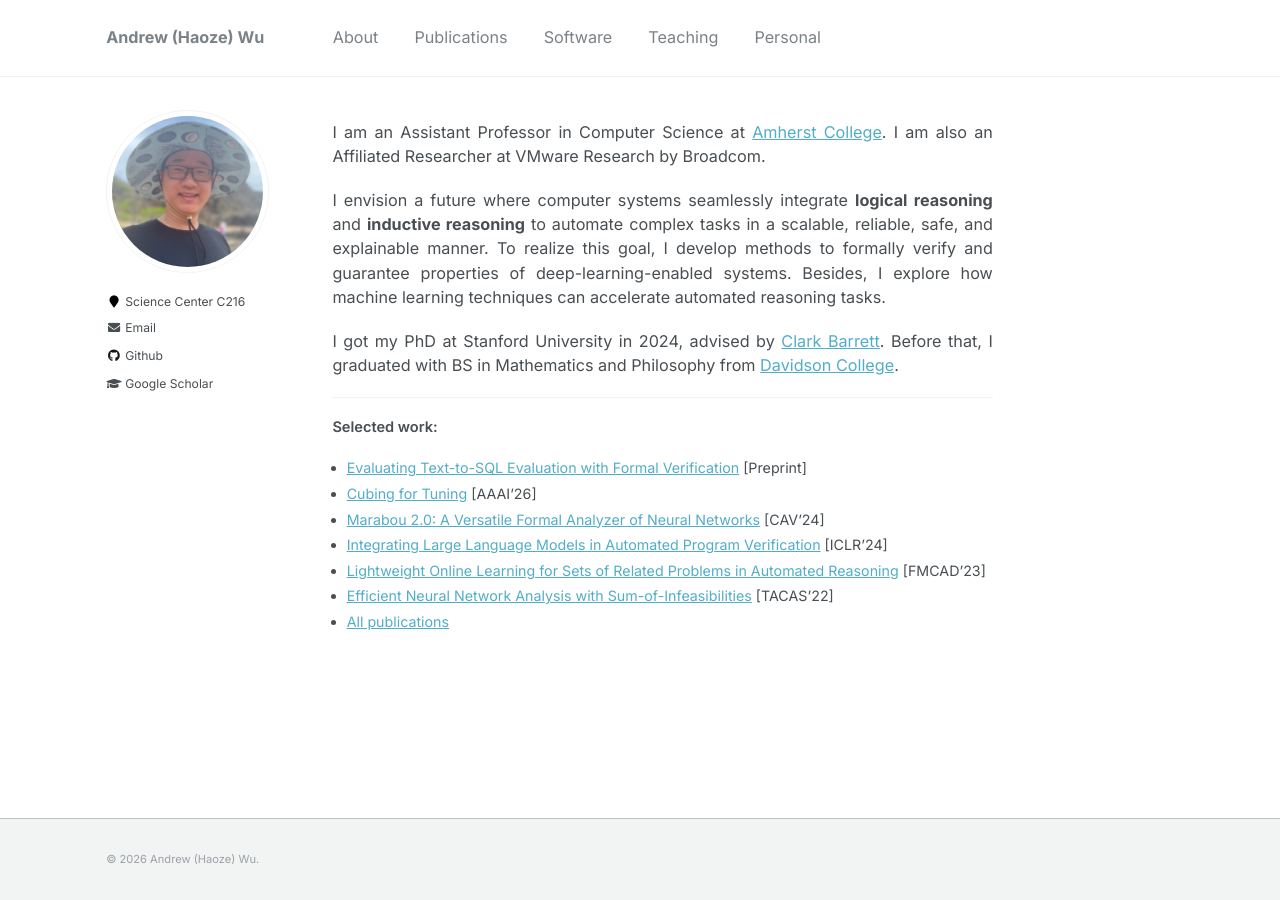
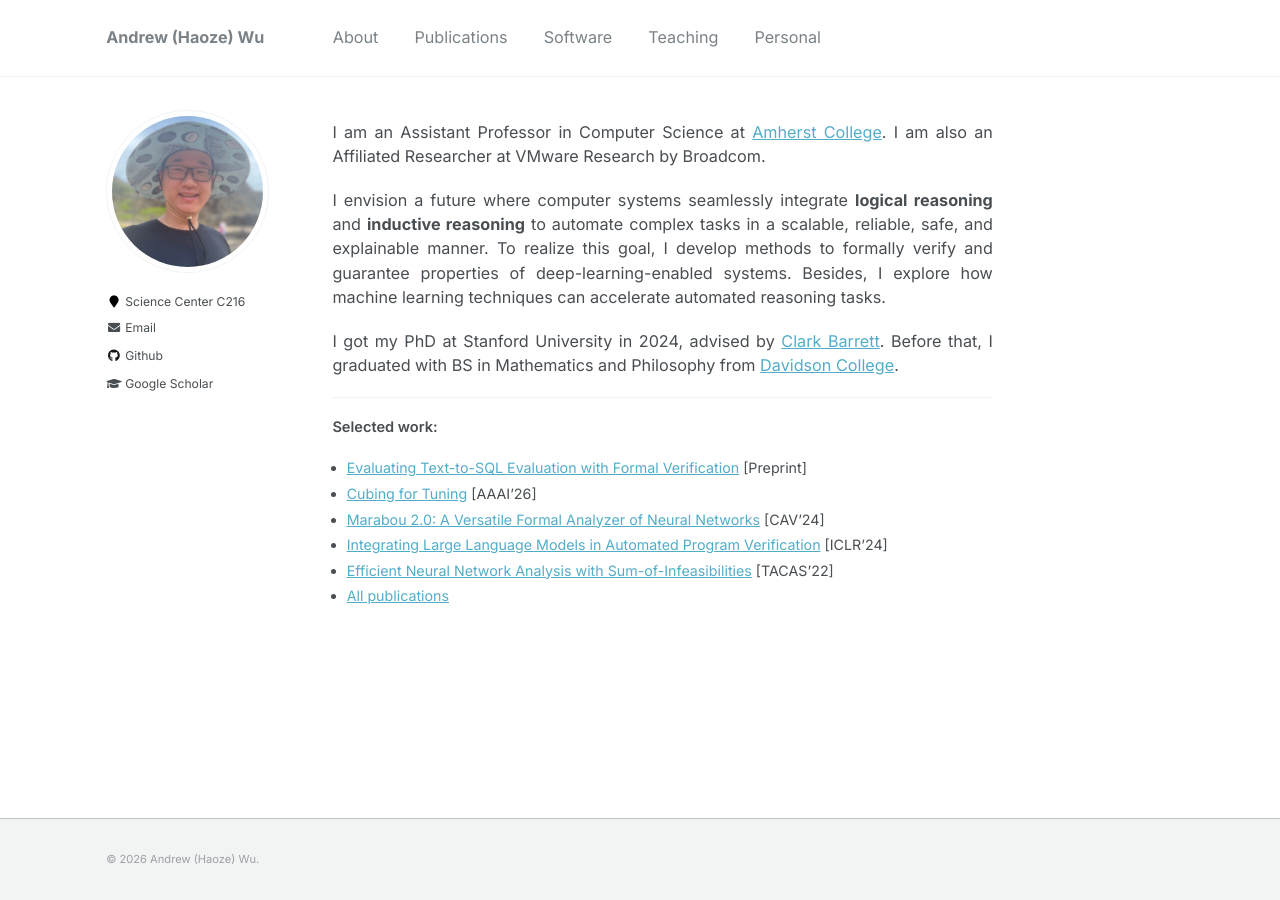
Before and after one commit to wu-haoze/wu-haoze.github.io, a Jekyll site: the page built from _pages/about.md, in a window 1280 px wide. Built offline with Jekyll 4.4.1, drawn with Linux system fonts in a browser that asks for light colours.

Commit message:
Remove publication on online learning from about page
Removed a publication link related to online learning.

```diff
--- a/_pages/about.md
+++ b/_pages/about.md
@@ -23,6 +23,5 @@ I got my PhD at Stanford University in 2024, advised by [Clark Barrett](https://
 - [Cubing for Tuning](https://arxiv.org/abs/2504.19039){:target="_blank"} [AAAI'26]
 - [Marabou 2.0: A Versatile Formal Analyzer of Neural Networks](https://arxiv.org/abs/2401.14461){:target="_blank"} [CAV'24]
 - [Integrating Large Language Models in Automated Program Verification](https://arxiv.org/abs/2310.04870){:target="_blank"} [ICLR'24]
-- [Lightweight Online Learning for Sets of Related Problems in Automated Reasoning](https://arxiv.org/abs/2305.11087){:target="_blank"} [FMCAD'23]
 - [Efficient Neural Network Analysis with Sum-of-Infeasibilities](https://link.springer.com/chapter/10.1007/978-3-030-99524-9_8){:target="_blank"} [TACAS'22]
 - [All publications](https://wu-haoze.github.io/publications/)
```
